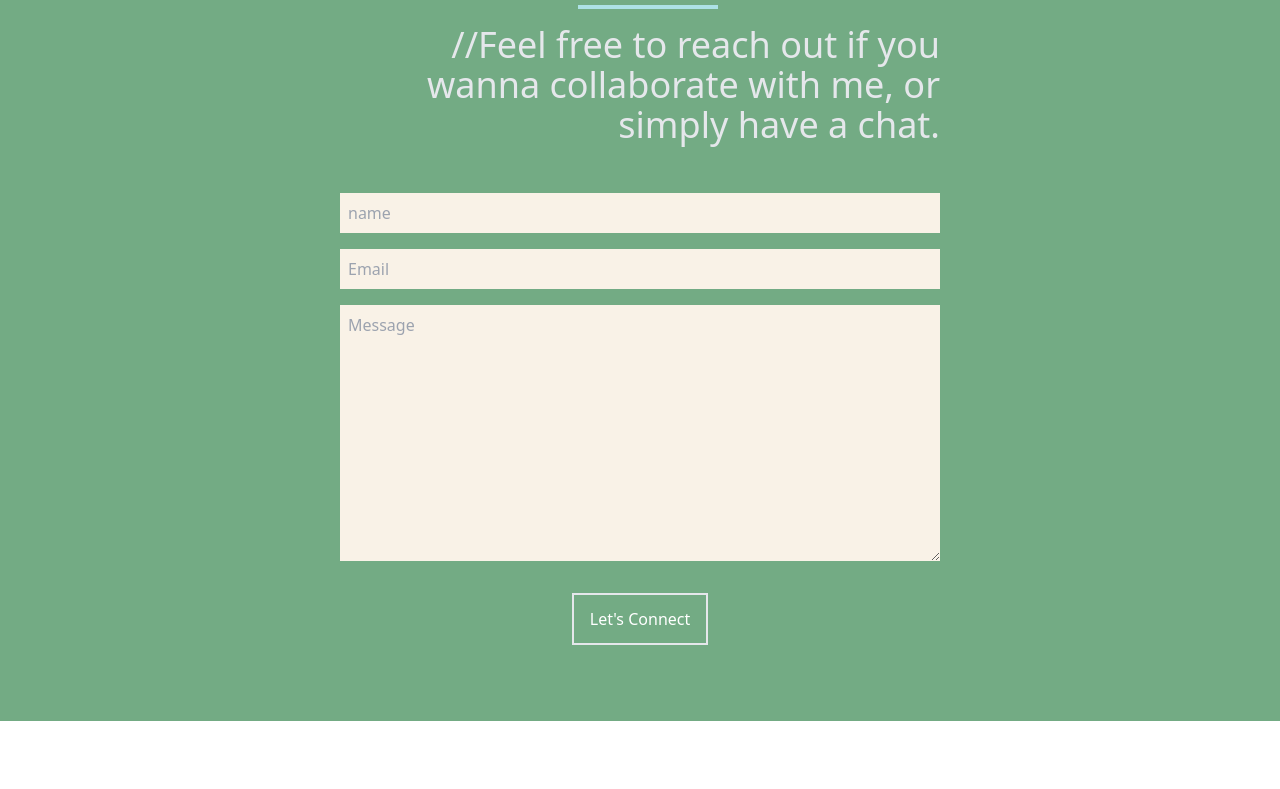
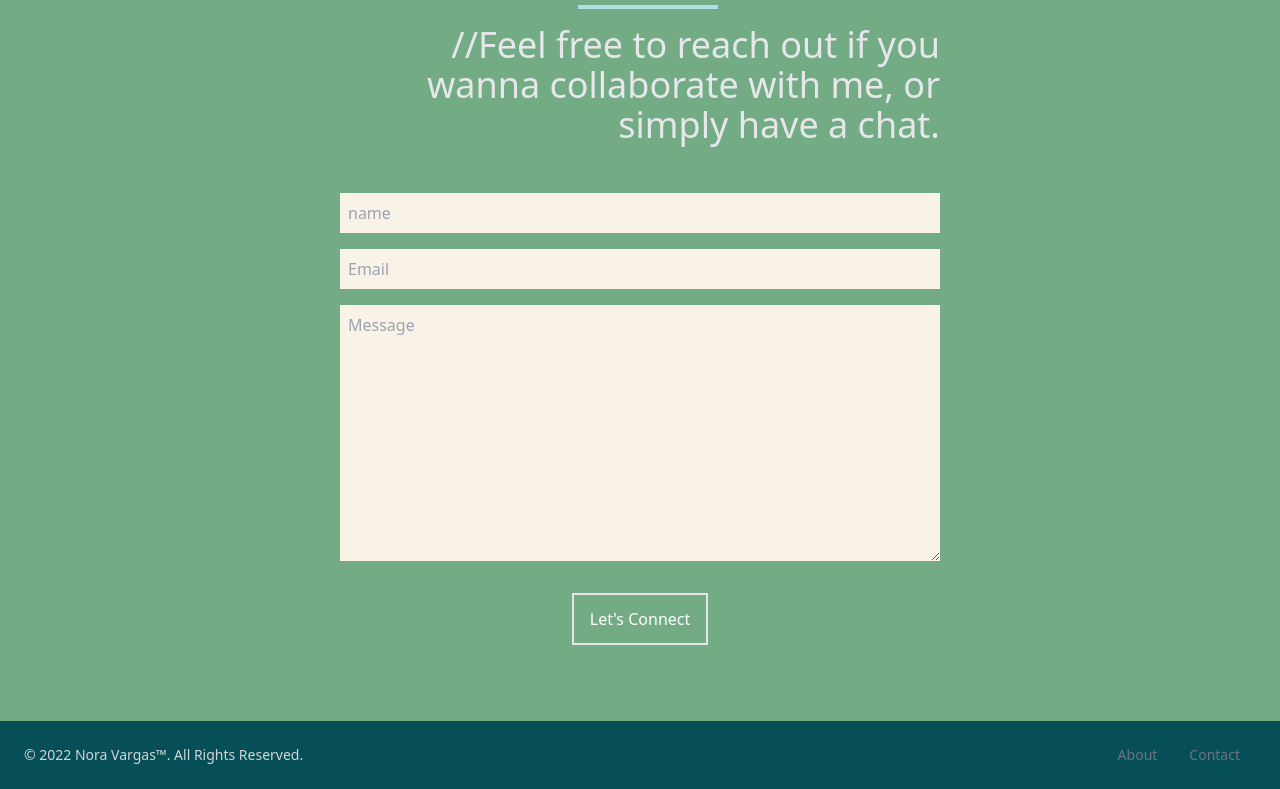
Before and after one commit to noravgs/nv-portfolio-react, a React (Create React App) app: page / in a window 1280 px wide. Shown: the part 4132-4921 px from the top of the page. Before the commit the page ends 4853 px from the top, so only its background shows below. Built offline with nearby package versions, Linux system fonts and the light colour scheme.

Commit message:
added footer

```diff
--- a/src/App.js
+++ b/src/App.js
@@ -1,5 +1,6 @@
 import About from "./components/About";
 import Contact from "./components/Contact";
+import Footer from "./components/Footer";
 import Heroimg from "./components/Heroimg";
 import Home from "./components/Home";
 import Navbar from "./components/Navbar";
@@ -17,6 +18,7 @@ function App() {
       <Skills />
       <Work />
       <Contact />
+      <Footer />
     </div>
   );
 }
--- /dev/null
+++ b/src/components/Footer.jsx
@@ -0,0 +1,23 @@
+import React from 'react'
+import { Link } from 'react-scroll'
+
+const Footer = () => {
+ return (
+
+<footer class="p-4 bg-[#074f57] shadow md:flex md:items-center md:justify-between md:p-6">
+    <span class="text-sm text-gray-300 sm:text-center dark:text-gray-300">© 2022 <a href="https://flowbite.com/" class="hover:underline">Nora Vargas™</a>. All Rights Reserved.
+    </span>
+    <ul class="flex flex-wrap items-center mt-3 text-sm text-gray-500 dark:text-gray-400 sm:mt-0">
+    <li>
+       <Link to="about" smooth={true} duration={500}>
+         About</Link></li>
+         <li>
+       <Link to="contact" smooth={true} duration={500}>
+         Contact</Link></li>
+    </ul>
+</footer>
+
+ )
+}
+
+export default Footer
```
